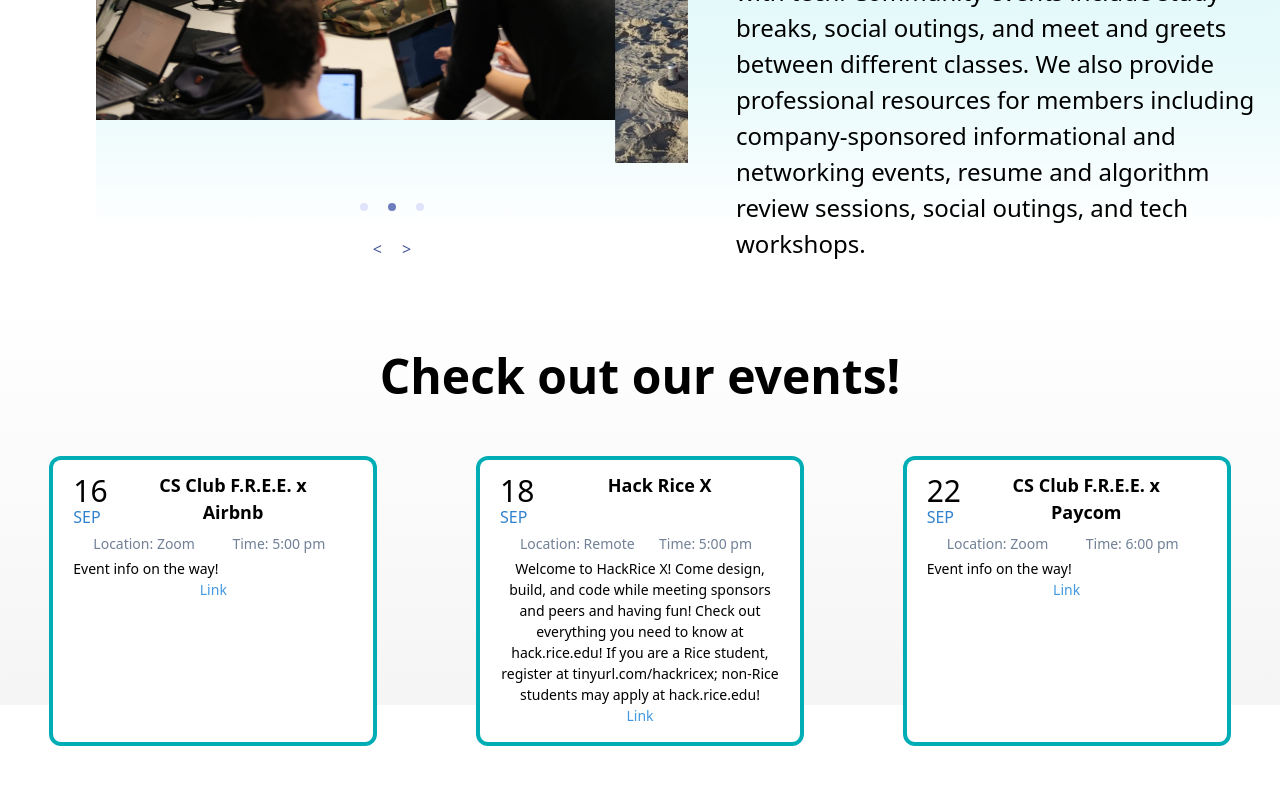
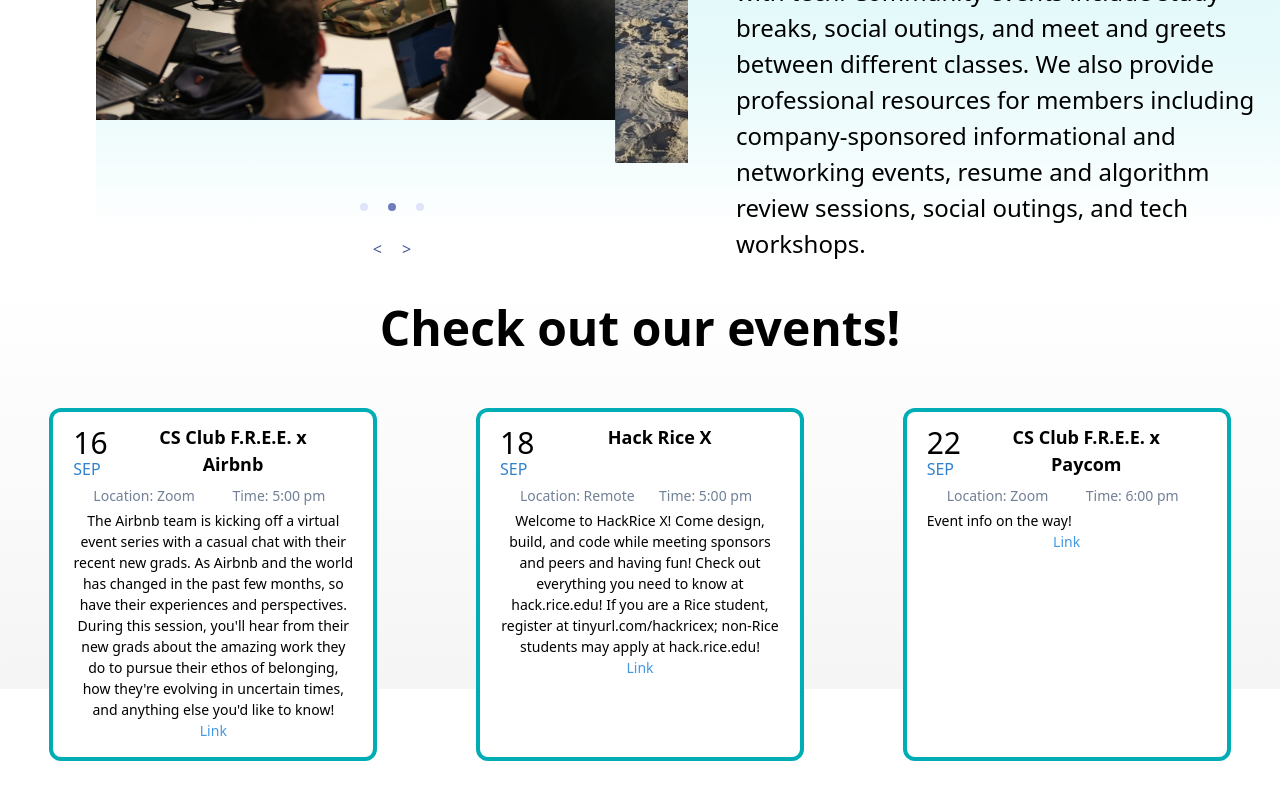
Before and after one commit to riceucsclub/website, a React (Create React App) app: page / in a window 1280 px wide. Shown: the part 1320-2120 px from the top of the page. Built offline with nearby package versions, Linux system fonts and the light colour scheme.

Commit message:
spacing and event update sep14

```diff
--- a/src/Files/allEvents.js
+++ b/src/Files/allEvents.js
@@ -54,8 +54,12 @@ export default [
         "day": "16",
         "time": "5:00 pm",
         "locale": "Zoom",
-        "desc": `Event info on the way!`,
-        "link": `LINK NOT READY`,
+        "desc": `The Airbnb team is kicking off a virtual event series with a casual chat with their
+        recent new grads. As Airbnb and the world has changed in the past few months, so have their experiences
+        and perspectives. During this session, you'll hear from their new grads about the amazing work they do to
+        pursue their ethos of belonging, how they're evolving in uncertain times, and anything else you'd like to
+        know!`,
+        "link": `http://airbnbnewgrads2020.splashthat.com`,
     },
     {
         "title": "Hack Rice X",
--- a/src/Pages/Home/HomePage.js
+++ b/src/Pages/Home/HomePage.js
@@ -53,7 +53,7 @@ function HomePage() {
       </div>
       <img class="object-left absolute -mt-8" width="240px" height="240px" src={triangles}/>
 
-      <div class = "relative z-10 ml-24 mt-128 mb-16 flex flex-row">
+      <div class = "relative z-10 ml-24 mt-128 mb-4 flex flex-row">
       <img src={teal_grad} class = "absolute z-0 -mt-20 right-0"/>
         <gall class = "w-148">
           <AliceCarousel items = {gall} autoPlay={true} autoPlayInterval={2500} duration = {1000}
@@ -73,7 +73,7 @@ function HomePage() {
         </copy>
       </div>
 
-      <img src={gray_grad} class = "absolute z-0 -mt-16"/>
+      <img src={gray_grad} class = "absolute z-0 -mt-8"/>
       <div  class = "relative z-10 mb-32">
         <EventWheel/>
 
```
